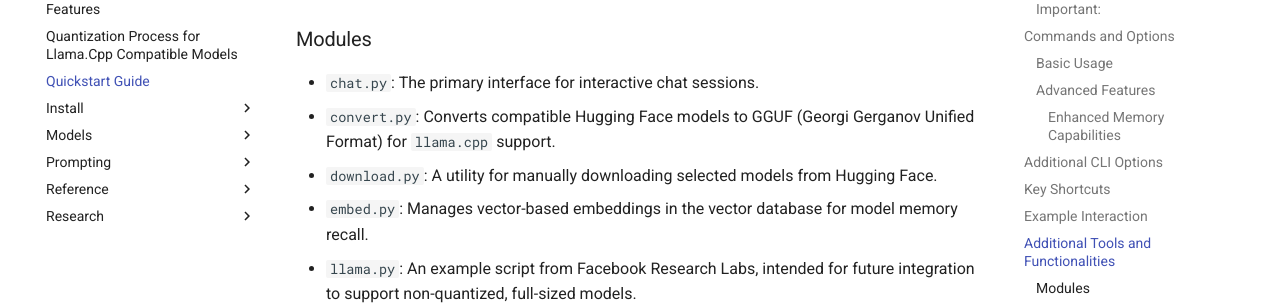
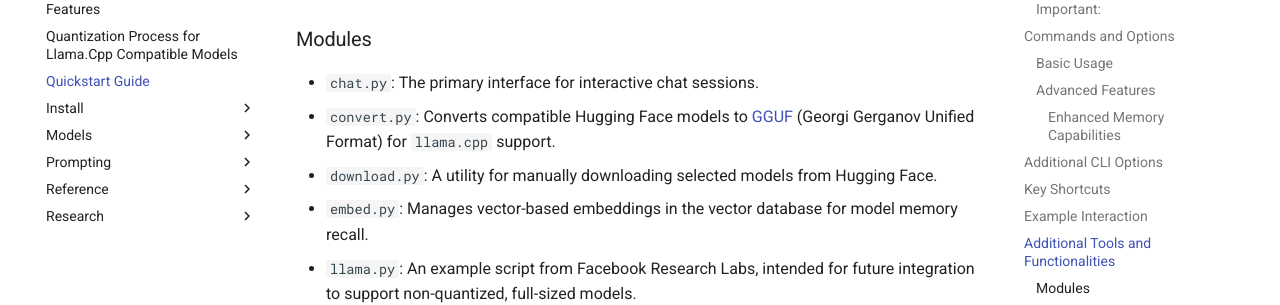
Before and after one commit to teleprint-me/py.gpt.prompt, an MkDocs documentation site: the page built from docs/quickstart.md, in a window 1280 px wide and 900 px high, scrolled down 2070 px. Shown: the part 153-458 px from the top of the window. Built offline with MkDocs 1.6.1 and Material for MkDocs 9.7.7, drawn with Linux system fonts in a browser that asks for light colours; comment, search, counter and statistics services are not loaded; part of the change alters nothing that is shown.

```diff
--- a/docs/quickstart.md
+++ b/docs/quickstart.md
@@ -93,7 +93,7 @@ functionalities, each residing in its own dedicated module or package:
 ### Modules
 
 - `chat.py`: The primary interface for interactive chat sessions.
-- `convert.py`: Converts compatible Hugging Face models to GGUF (Georgi Gerganov
+- `convert.py`: Converts compatible Hugging Face models to [GGUF](https://github.com/philpax/ggml/blob/gguf-spec/docs/gguf.md) (Georgi Gerganov
   Unified Format) for `llama.cpp` support.
 - `download.py`: A utility for manually downloading selected models from Hugging
   Face.
```
